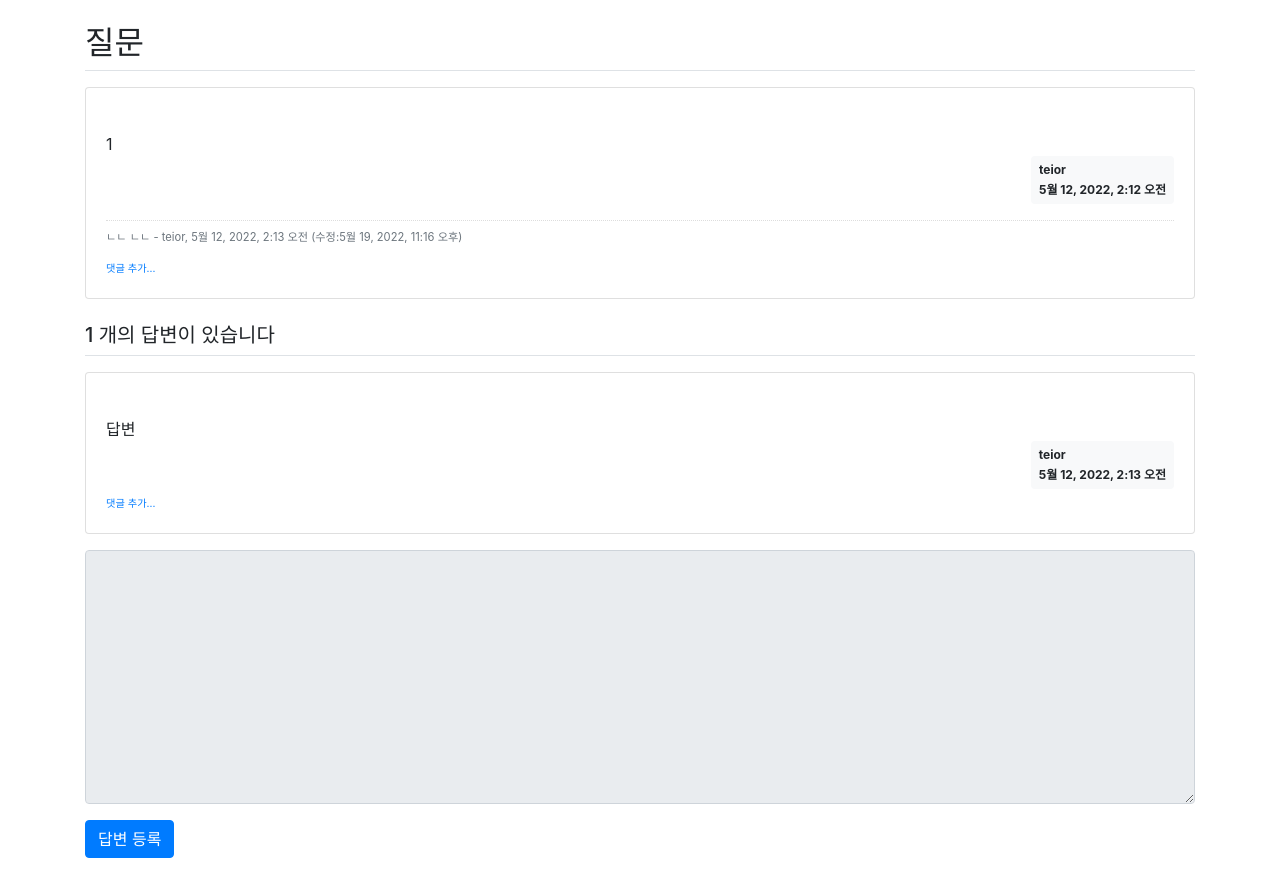
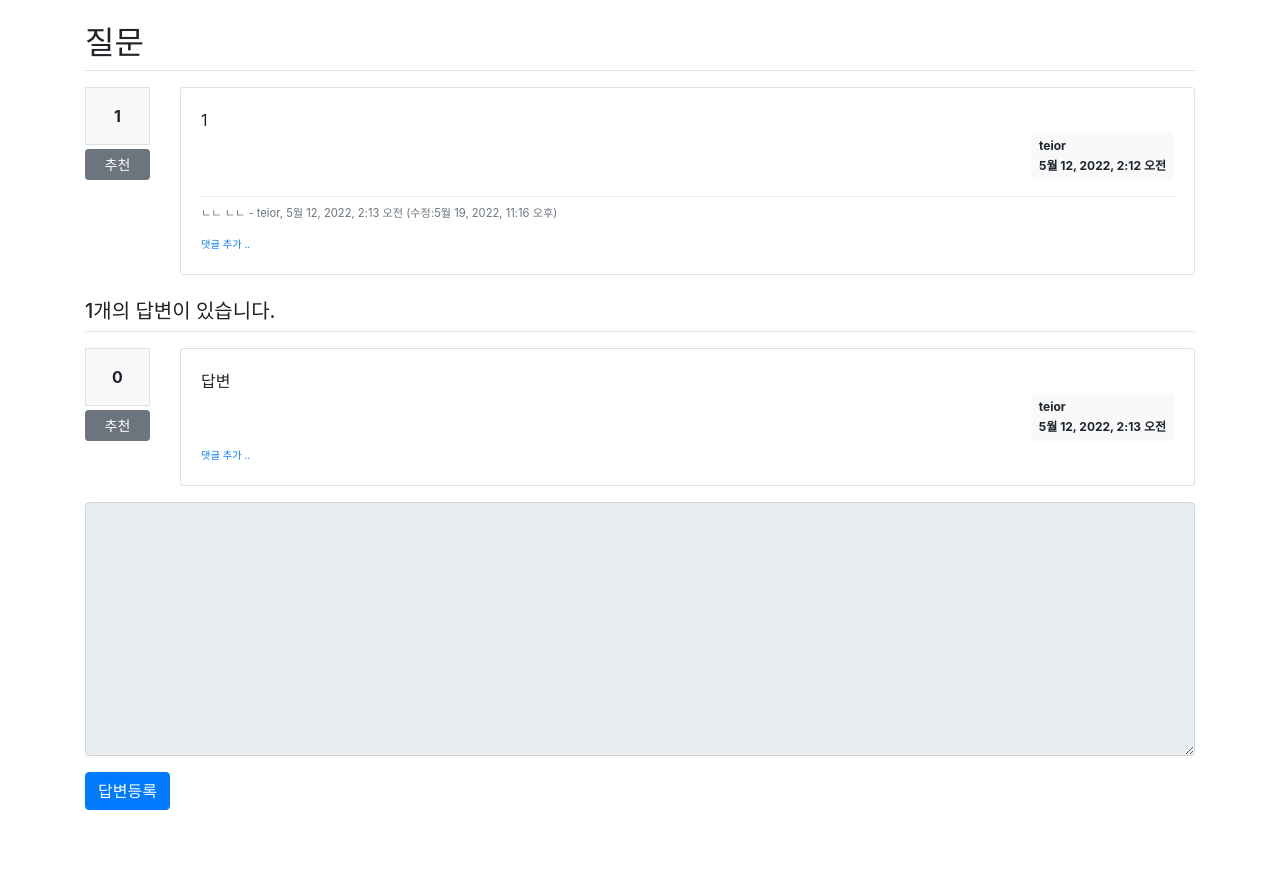
Before and after one commit to tuioe5679/Python_Django_Project, a Django app: page /pybo/309/ in a window 1280 px wide. Shown: the part 57-931 px from the top of the page. After the commit the page ends 867 px from the top, so only its background shows below. Run offline with Django 3.2, Linux system fonts and the light colour scheme; data comes from the database, SQL or seed files in the repository; both versions use the stored data as it was after the commit; data that the repository does not hold is empty; some libraries are stand-ins or nearby versions.

Commit message:
질문&답변 추천 기능 추가

```diff
--- a/pybo/urls.py
+++ b/pybo/urls.py
@@ -1,5 +1,5 @@
 from django.urls import path
-from .views import base_views, question_views, answer_views, comment_views
+from .views import base_views, question_views, answer_views, comment_views, vote_views
 
 app_name = 'pybo'
 
@@ -32,4 +32,8 @@ urlpatterns = [
          comment_views.comment_modify_answer, name='comment_modify_answer'),
     path('comment/delete/answer/<int:comment_id>/',
          comment_views.comment_delete_answer, name='comment_delete_answer'),
+
+    # vote_views
+    path('vote/question/<int:question_id>/', vote_views.vote_question, name='vote_question'),
+    path('vote/answer/<int:answer_id>/', vote_views.vote_answer, name='vote_answer'),
 ]
--- a/templates/pybo/question_detail.html
+++ b/templates/pybo/question_detail.html
@@ -1,17 +1,31 @@
 {% extends 'base.html' %}
 {% block content %}
 <div class="container my-3">
+    <!-- 사용자오류 표시 -->
+    {% if messages %}
+    <div class="alert alert-danger my-3" role="alert">
+    {% for message in messages %}
+        <strong>{{ message.tags }}</strong>
+        <ul><li>{{ message.message }}</li></ul>
+    {% endfor %}
+    </div>
+    {% endif %}
     <h2 class="border-bottom py-2">{{ question.subject }}</h2>
-    <div class="card my-3">
+    <div class="row my-3">
+        <div class="col-1"> <!-- 추천영역 -->
+            <div class="bg-light text-center p-3 border font-weight-bolder mb-1">{{question.voter.count}}</div>
+            <a href="#" data-uri="{% url 'pybo:vote_question' question.id  %}"
+               class="recommend btn btn-sm btn-secondary btn-block my-1">추천</a>
+        </div>
+        <div class="col-11"> <!-- 질문영역 -->
+            <div class="card">
                 <div class="card-body">
-            <div class="card-text" style="white-space: pre-line">
-                {{ question.content }}
-            </div>
+                    <div class="card-text" style="white-space: pre-line;">{{ question.content }}</div>
                     <div class="d-flex justify-content-end">
                         {% if question.modify_date %}
-                <div class="badge badge-light p-2 text_left mx-3">
-                    <div class="mb-2">수정일시</div>
-                    <div>{{ question.modify_date}}</div>
+                        <div class="badge badge-light p-2 text-left mx-3">
+                            <div class="mb-2">modified at</div>
+                            <div>{{ question.modify_date }}</div>
                         </div>
                         {% endif %}
                         <div class="badge badge-light p-2 text-left">
@@ -21,10 +35,13 @@
                     </div>
                     {% if request.user == question.author %}
                     <div class="my-3">
-                <a href="{% url 'pybo:question_modify' question.id %}" class="btn btn-sm btn-outline-secondary ">수정</a>
-                <a href="#" class="delete btn btn-sm btn-outline-secondary" data-uri="{% url 'pybo:question_delete' question.id %}">삭제</a>
+                        <a href="{% url 'pybo:question_modify' question.id  %}"
+                           class="btn btn-sm btn-outline-secondary">수정</a>
+                        <a href="#" class="delete btn btn-sm btn-outline-secondary"
+                           data-uri="{% url 'pybo:question_delete' question.id  %}">삭제</a>
                     </div>
                     {% endif %}
+                    <!-- 질문 댓글 Start -->
                     {% if question.comment_set.count > 0 %}
                     <div class="mt-3">
                     {% for comment in question.comment_set.all %}
@@ -37,44 +54,53 @@
                                 {% endif %}
                             </span>
                             {% if request.user == comment.author %}
-                    <a href="{% url 'pybo:comment_modify_question' comment.id %}"class="small">수정</a>
-                    <a href="#" class="small delete" data-uri="{% url 'pybo:comment_delete_question' comment.id %}">삭제</a>
+                            <a href="{% url 'pybo:comment_modify_question' comment.id  %}" class="small">수정</a>,
+                            <a href="#" class="small delete"
+                               data-uri="{% url 'pybo:comment_delete_question' comment.id  %}">삭제</a>
                             {% endif %}
                         </div>
                     {% endfor %}
                     </div>
                     {% endif %}
                     <div>
-                <a href="{% url 'pybo:comment_create_question' question.id %}" class="small"><small>댓글 추가...</small></a>
+                        <a href="{% url 'pybo:comment_create_question' question.id  %}"
+                           class="small"><small>댓글 추가 ..</small></a>
+                    </div>
+                    <!-- 질문 댓글 End -->
                 </div>
             </div>
-
         </div>
-    <h5 class="border-bottom my-3 py-2">
-        {{question.answer_set.count}} 개의 답변이 있습니다
-    </h5>
+    </div>
+    <h5 class="border-bottom my-3 py-2">{{question.answer_set.count}}개의 답변이 있습니다.</h5>
     {% for answer in question.answer_set.all %}
-    <div class="card my-3">
+    <div class="row my-3">
+        <div class="col-1">  <!-- 추천영역 -->
+            <div class="bg-light text-center p-3 border font-weight-bolder mb-1">{{answer.voter.count}}</div>
+            <a href="#" data-uri="{% url 'pybo:vote_answer' answer.id  %}"
+                class="recommend btn btn-sm btn-secondary btn-block my-1">추천</a>
+        </div>
+        <div class="col-11">  <!-- 답변영역 -->
+            <div class="card">
                 <div class="card-body">
-            <div class="card-text" style="white-space: pre-line;">
-                {{ answer.content }}
-            </div>
+                    <div class="card-text" style="white-space: pre-line;">{{ answer.content }}</div>
                     <div class="d-flex justify-content-end">
                         {% if answer.modify_date %}
-                <div class="badge badge-light p-2 text_left mx-3">
-                    <div class="mb-2">수정일시</div>
-                    <div>{{ answer.modify_date}}</div>
+                        <div class="badge badge-light p-2 text-left mx-3">
+                            <div class="mb-2">modified at</div>
+                            <div>{{ answer.modify_date }}</div>
                         </div>
                         {% endif %}
                         <div class="badge badge-light p-2 text-left">
-                    <div class="mb-2">{{ question.author.username }}</div>
+                            <div class="mb-2">{{ answer.author.username }}</div>
                             <div>{{ answer.create_date }}</div>
                         </div>
                     </div>
                     {% if request.user == answer.author %}
                     <div class="my-3">
-                <a href="{% url 'pybo:answer_modify' answer.id %}" class="btn btn-sm btn-outline-secondary">수정</a>
-                <a href="#" class="delete btn btn-sm btn-outline-secondary" data-uri="{% url 'pybo:answer_delete' answer.id %}">삭제</a>
+                        <a href="{% url 'pybo:answer_modify' answer.id  %}"
+                           class="btn btn-sm btn-outline-secondary">수정</a>
+                        <a href="#" class="delete btn btn-sm btn-outline-secondary "
+                           data-uri="{% url 'pybo:answer_delete' answer.id  %}">삭제</a>
                     </div>
                     {% endif %}
                     {% if answer.comment_set.count > 0 %}
@@ -85,19 +111,23 @@
                             <span>
                                 - {{ comment.author }}, {{ comment.create_date }}
                                 {% if comment.modify_date %}
-                        (수정:{{ comment.modify_date }}
+                                (수정:{{ comment.modify_date }})
                                 {% endif %}
                             </span>
                             {% if request.user == comment.author %}
-                    <a href="{% url 'pybo:comment_modify_answer' comment.id %}"class="small">수정</a>
-                    <a href="#" class="small delete" data-uri="{% url 'pybo:comment_delete_answer' comment.id %} ">삭제</a>
+                            <a href="{% url 'pybo:comment_modify_answer' comment.id  %}" class="small">수정</a>,
+                            <a href="#" class="small delete"
+                               data-uri="{% url 'pybo:comment_delete_answer' comment.id  %}">삭제</a>
                             {% endif %}
                         </div>
                     {% endfor %}
                     </div>
                     {% endif %}
                     <div>
-                <a href="{% url 'pybo:comment_create_answer' answer.id %}" class="small"><small>댓글 추가...</small></a>
+                        <a href="{% url 'pybo:comment_create_answer' answer.id  %}"
+                           class="small"><small>댓글 추가 ..</small></a>
+                    </div>
+                </div>
             </div>
         </div>
     </div>
@@ -115,19 +145,23 @@
         </div>
         {% endif %}
         <div class="form-group">
-            <textarea name="content" id="content"
-                      {% if not user.is_authenticated %}disabled{% endif %}
-                      class="form-control" rows="10"></textarea>
+            <textarea {% if not user.is_authenticated %}disabled{% endif %}
+              name="content" id="content" class="form-control" rows="10"></textarea>
         </div>
-        <input type="submit" value="답변 등록" class="btn btn-primary">
+        <input type="submit" value="답변등록" class="btn btn-primary">
     </form>
 </div>
 {% endblock %}
 {% block script %}
-<script type="text/javascript">
+<script type='text/javascript'>
 $(document).ready(function(){
-    $(".delete").on('click', function(){
-        if(confirm("정말로 삭제하시겠습니까?")){
+    $(".delete").on('click', function() {
+        if(confirm("정말로 삭제하시겠습니까?")) {
+            location.href = $(this).data('uri');
+        }
+    });
+    $(".recommend").on('click', function() {
+        if(confirm("정말로 추천하시겠습니까?")) {
             location.href = $(this).data('uri');
         }
     });
```
Also changed, not shown: pybo/views/vote_views.py (added, +25 -0 lines), templates/pybo/question_list.html (+9 -1 lines), db.sqlite3. Lines whose indentation alone changed are shown as unchanged.
